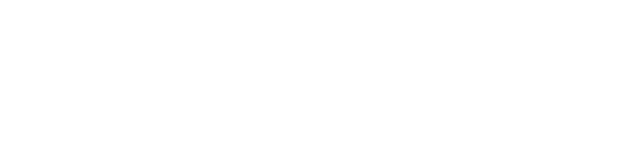
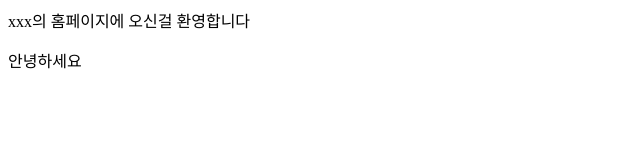
Before and after one commit to Yongseok-2/Daewoo, a plain HTML site: page index.html in a window 1280 px wide. Shown: the whole page, without its empty margins (0-640 px from the left). Drawn offline with Linux system fonts and the light colour scheme.

Commit message:
Update index.html

```diff
--- a/index.html
+++ b/index.html
@@ -6,6 +6,7 @@
     <title>index.html</title>
 </head>
 <body>
-
+    <header>xxx의 홈페이지에 오신걸 환영합니다</header>
+    <p>안녕하세요</p>
 </body>
 </html>
```
